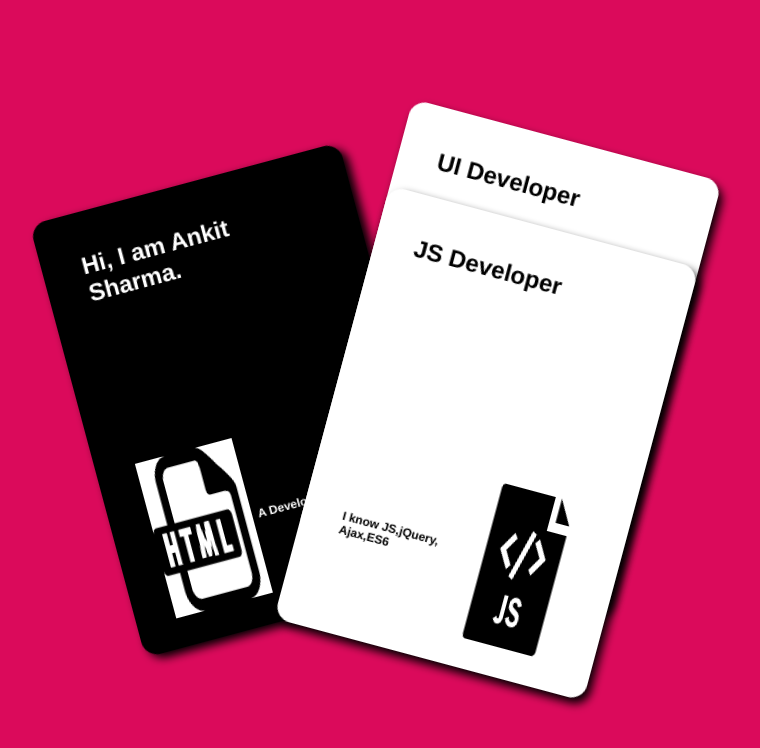
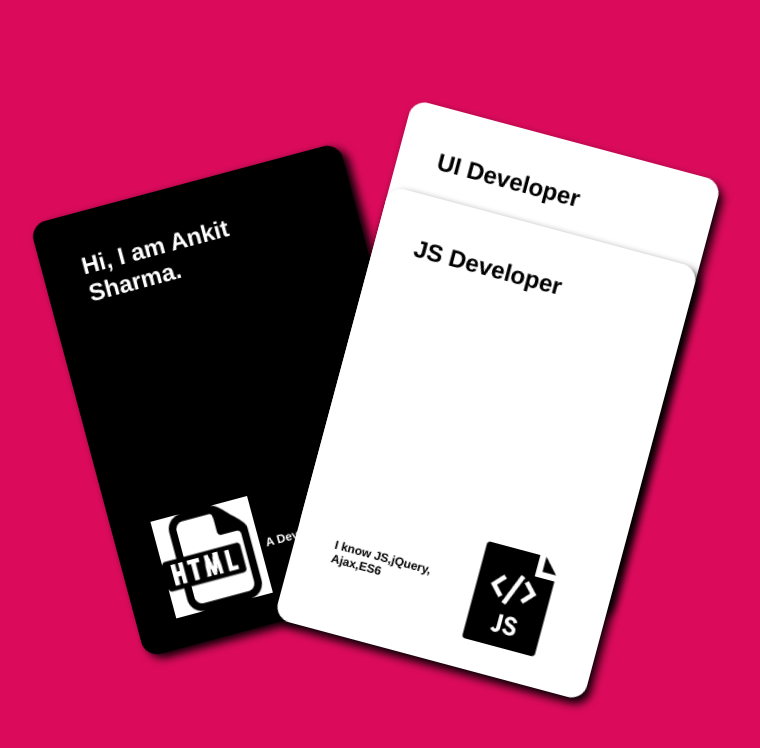
Before and after one commit to AnkitSharmaOnGithub/CSS-Cards-Animation, a plain HTML site: page index.html in a window 1280 px wide. Shown: the whole page, without its empty margins (270-1030 px from the left). Drawn offline with Linux system fonts and the light colour scheme.

Commit message:
Update style.css

```diff
--- a/style.css
+++ b/style.css
@@ -65,7 +65,6 @@ html {
   right: 2.5rem;
 }
 .card__footer img {
-  height: 10rem;
   margin-right: 6px;
   width: 100%;
   max-width: 100px;
```
